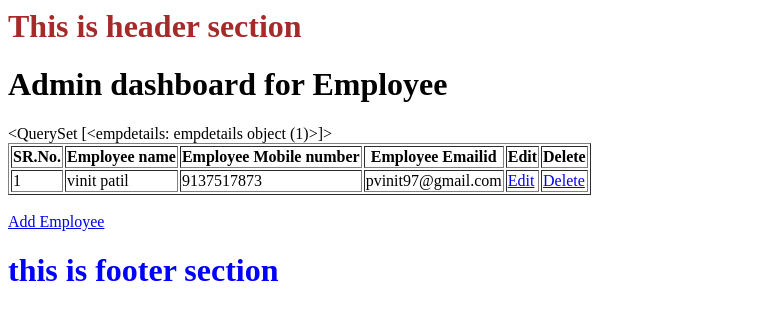
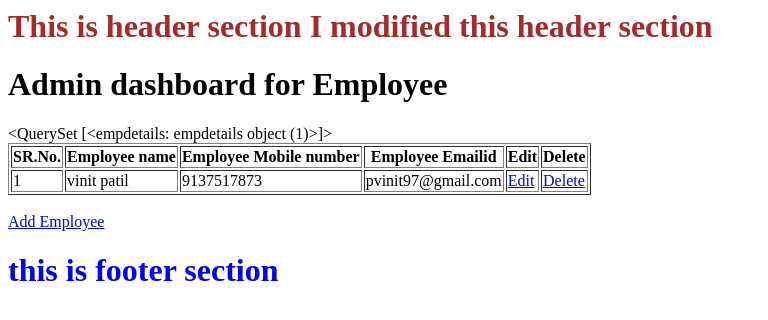
Before and after one commit to VinitPatil01/first-jenkins, a Django app: page / in a window 1280 px wide. Shown: the top 320 px of the page, without its empty margins (0-768 px from the left). Run offline with Django 4.2, Linux system fonts and the light colour scheme; data comes from the database, SQL or seed files in the repository.

Commit message:
checking jenkins working or not

```diff
--- a/employee/templates/header.html
+++ b/employee/templates/header.html
@@ -8,4 +8,4 @@
         <script src="{% static 'js/external.js' %}" ></script>
     </head>
     <body>
-        <h1 onclick="headerclick()" id='header'>This is header section</h1>
+        <h1 onclick="headerclick()" id='header'>This is header section I modified this header section</h1>
```
